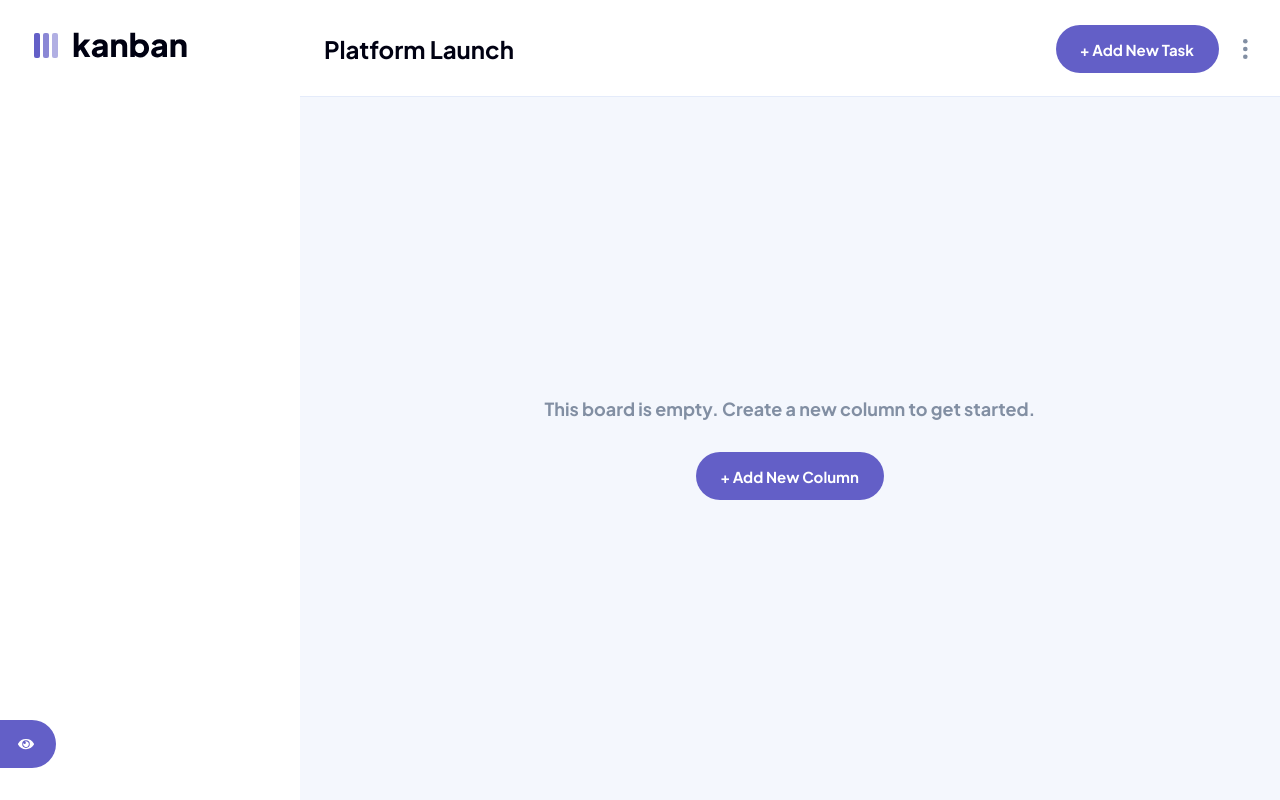
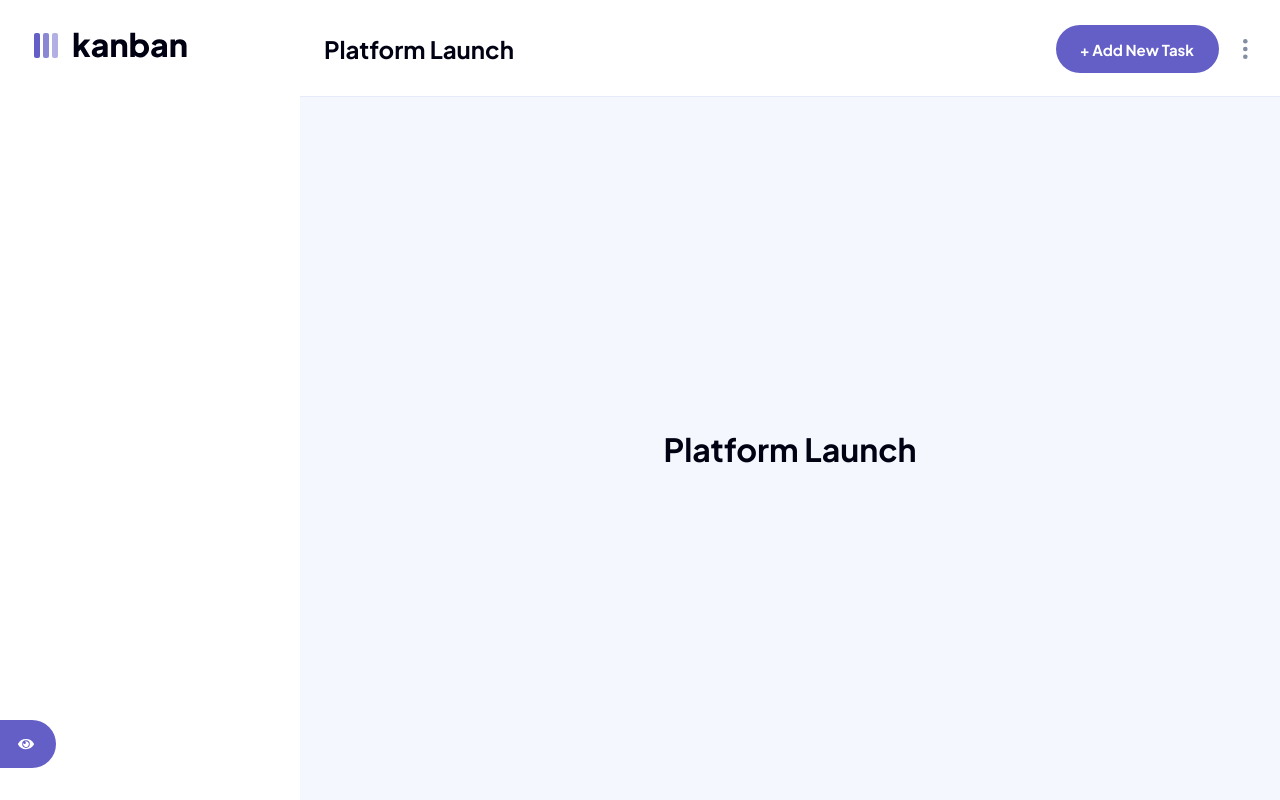
Before and after one commit to juandadev/kanban-board, a React (Create React App) app: page / in a window 1280 px wide. Both pictures are taken after a click on the item "Platform Launch". Built offline with nearby package versions, Linux system fonts and the light colour scheme.

Commit message:
Rendering board name when selecting a board

```diff
--- a/src/App/App.jsx
+++ b/src/App/App.jsx
@@ -1,6 +1,6 @@
 import React, { useContext } from 'react';
 import Header from '../components/Header';
-import Main from '../components/Main/Main';
+import Main from '../components/Main';
 import Navbar from '../components/Navbar';
 import { context } from '../context';
 import s from './App.module.scss';
--- a/src/components/Main/Main.jsx
+++ b/src/components/Main/Main.jsx
@@ -3,21 +3,29 @@ import PropTypes from 'prop-types';
 import Button from '../Button/Button';
 import s from './Main.module.scss';
 
-export default function Main({ containerClassName }) {
+export default function Main({ containerClassName, activeBoard }) {
   return (
     <main className={`${s.container} ${containerClassName}`}>
-      <p className={s.text}>This board is empty. Create a new column to get started.</p>
-      <Button type="primary" size="large">
-        + Add New Column
-      </Button>
+      {Object.keys(activeBoard).length === 0 ? (
+        <>
+          <p className={s.text}>This board is empty. Create a new column to get started.</p>
+          <Button type="primary" size="large">
+            + Add New Column
+          </Button>
+        </>
+      ) : (
+        <h1>{activeBoard.name}</h1>
+      )}
     </main>
   );
 }
 
 Main.propTypes = {
-  containerClassName: PropTypes.string
+  containerClassName: PropTypes.string,
+  activeBoard: PropTypes.shape()
 };
 
 Main.defaultProps = {
-  containerClassName: null
+  containerClassName: null,
+  activeBoard: null
 };
--- /dev/null
+++ b/src/components/Main/index.js
@@ -0,0 +1,17 @@
+import React, { useContext, useEffect, useState } from 'react';
+import { context } from '../../context';
+import Main from './Main';
+
+function MainVM(props) {
+  const { state } = useContext(context);
+  const [activeBoard, setActiveBoard] = useState({});
+
+  useEffect(() => {
+    console.log('bar');
+    setActiveBoard(state.activeBoard);
+  }, [state]);
+
+  return <Main activeBoard={activeBoard} {...props} />;
+}
+
+export default MainVM;
```
